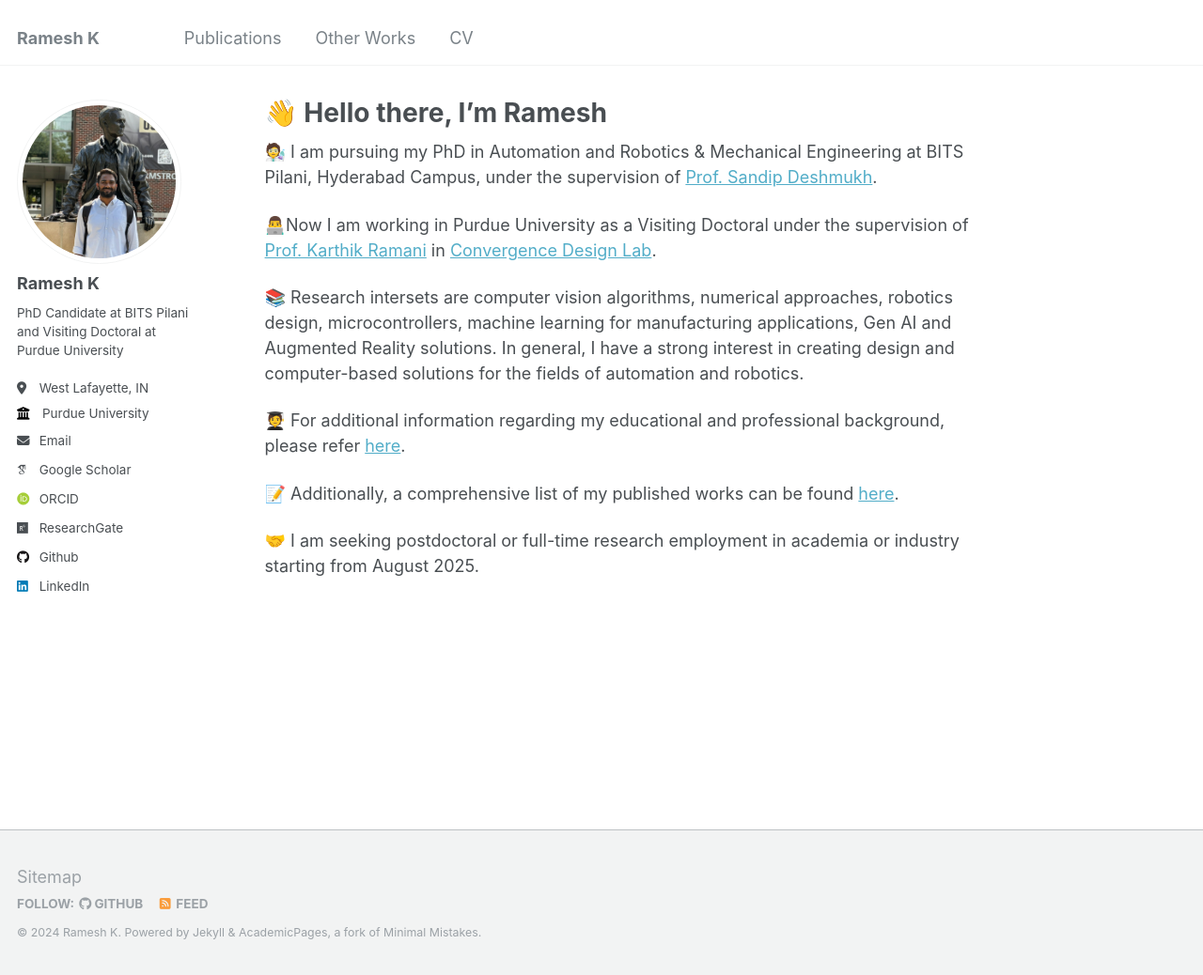
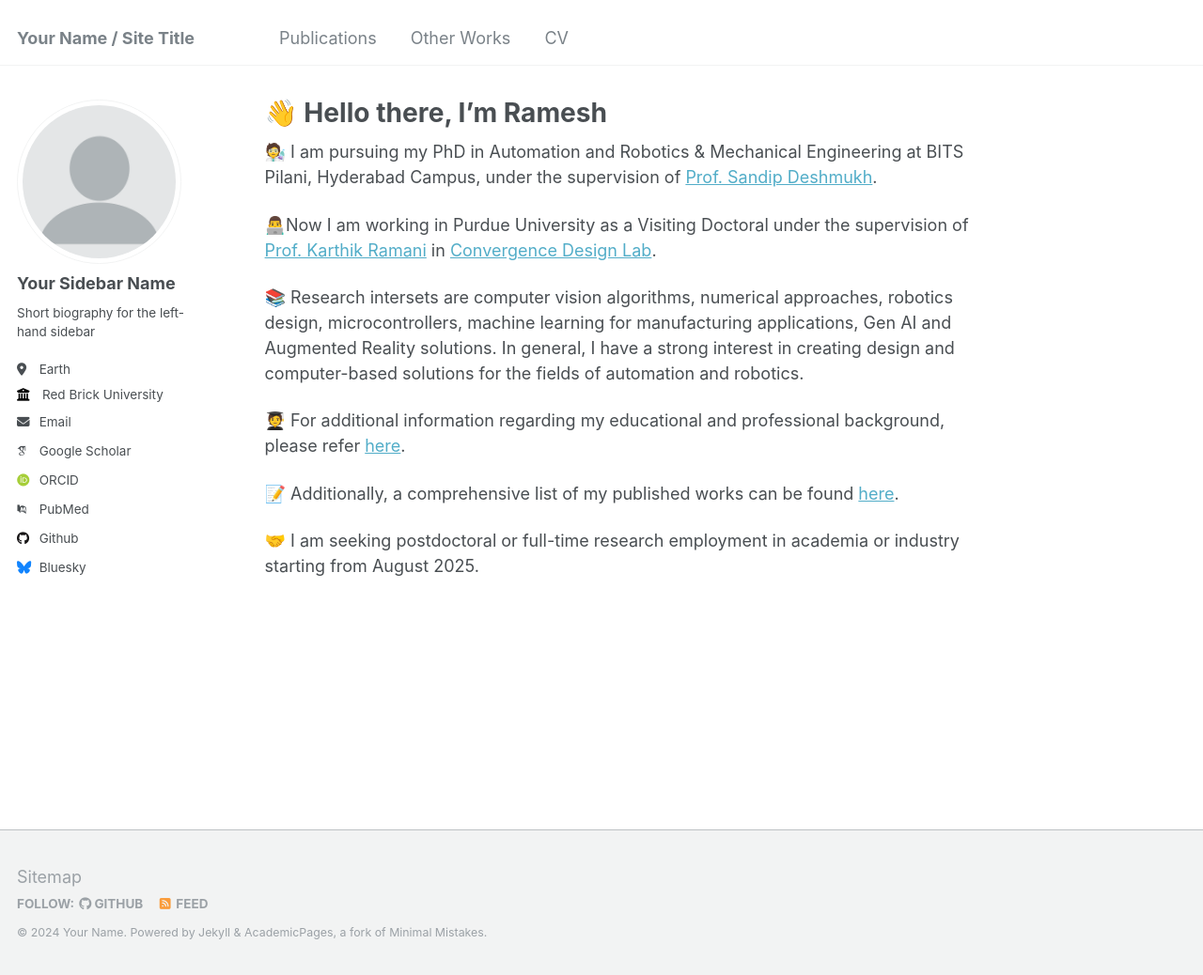
Before and after one commit to KakiRamesh/Ram, a Jekyll site: the page built from _pages/about.md, in a window 1280 px wide and 1038 px high. Shown: the whole window at 94% size. Built offline with Jekyll 4.4.1, drawn with Linux system fonts in a browser that asks for light colours; some web fonts are replaced.

Commit message:
Update _config.yml

```diff
--- a/_config.yml
+++ b/_config.yml
@@ -8,47 +8,47 @@
 
 # Basic Site Settings
 locale                   : "en-US"
-title                    : "Ramesh K"
+title                    : "Your Name / Site Title"
 title_separator          : "-"
-name                     : &name "Ramesh K"
+name                     : &name "Your Name"
 description              : &description "personal description"
-url                      : https://kakiramesh.github.io # the base hostname & protocol for your site e.g. "https://mmistakes.github.io"
+url                      : https://academicpages.github.io # the base hostname & protocol for your site e.g. "https://mmistakes.github.io"
 baseurl                  : "" # the subpath of your site, e.g. "/blog"
-repository               : "kakiRamesh.github.io/Ram.github.io"
+repository               : "academicpages/academicpages.github.io"
 
 # Site Author - The following control what appear as part of the author content on the side bar.
 #               If a field is blank the icon and link will not appear, otherwise it will be shown.
 #               Additional customization can be done by editing /_includes/author-profile.html
 author:
   # Biographic information
-  avatar           : "MyPic.jpg"
-  name             : "Ramesh K"
+  avatar           : "profile.png"
+  name             : "Your Sidebar Name"
   pronouns         : # example: "she/her"
-  bio              : "PhD Candidate at BITS Pilani and Visiting Doctoral at Purdue University "
-  location         : "West Lafayette, IN"
-  employer         : "Purdue University"
+  bio              : "Short biography for the left-hand sidebar"
+  location         : "Earth"
+  employer         : "Red Brick University"
   uri              : # URL
-  email            : "rkaki@purdue.edu"
+  email            : "none@example.org"
 
-  # Academic websitesP
+  # Academic websites
   arxiv            : # URL - Update with the correct link to your profile
-  googlescholar    : "https://scholar.google.com/citations?user=ypcxv4AAAAAJ&hl=en"
+  googlescholar    : "https://scholar.google.com/citations?user=PS_CX0AAAAAJ"
   impactstory      : # URL
-  orcid            : "https://orcid.org/my-orcid?orcid=0000-0002-8531-5401"
-  linkedin         : "kaki-ramesh-7a8948153"
+  orcid            : "http://orcid.org/yourorcidurl"
   semantic         : # URL
-  researchgate     : "https://www.researchgate.net/profile/Ramesh_Kaki"
+  pubmed           : "https://www.ncbi.nlm.nih.gov/pubmed/?term=john+snow"
+  researchgate     : # URL
 
   # Repositories and software development
   bitbucket        : # Username - Update with your username on the site
   codepen          : # Username
   dribbble         : # Username
-  github           : "KakiRamesh"
+  github           : "academicpages"
   kaggle           : # Username
   stackoverflow    : # User number or user number and name (i.e., use "1" or "1/jeff-atwood")
 
   # Social media
-  bluesky          : # Username
+  bluesky          : "bsky.app" # Replace this with you Bluesky username
   facebook         : # Username
   flickr           : # Username
   foursquare       : # Username
@@ -57,7 +57,7 @@ author:
   keybase          : # Username
   instagram        : # Username
   lastfm           : # Username
-  pubmed           : # URL
+  linkedin         : # Username
   mastodon         : # URL
   medium           : # URL
   pinterest        : # Username
@@ -218,7 +218,9 @@ collections:
   portfolio:
     output: true
     permalink: /:collection/:path/
-
+  talks:
+    output: true
+    permalink: /:collection/:path/
 
 
 # These settings control how pages and collections are included in the site
@@ -268,15 +270,14 @@ defaults:
       author_profile: true
       share: true
       comment: true
-   # Awards
+  # _talks
   - scope:
       path: ""
-      type: Awards
+      type: talks
     values:
-      layout: single
+      layout: talk
       author_profile: true
       share: true
-      comment: true
 
 
 # Sass/SCSS
```
